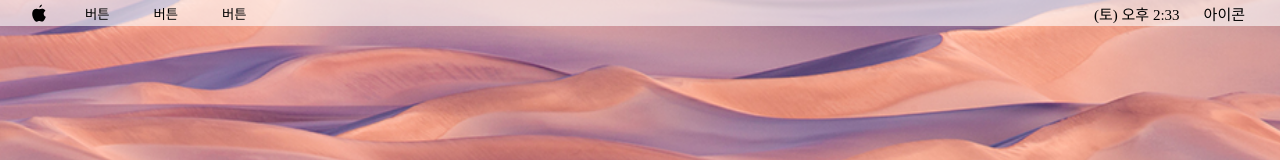
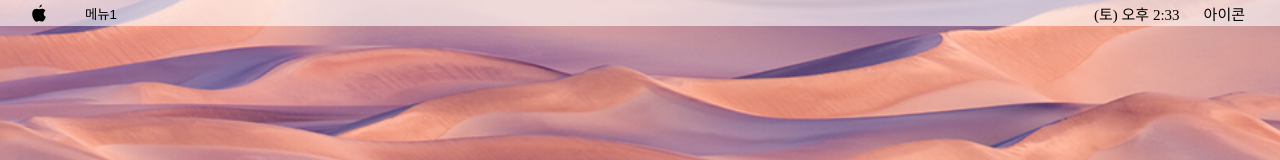
Before and after one commit to paerck25/MacOS-Clone, a React (Create React App) app: page / in a window 1280 px wide. Shown: the top 160 px of the page. Built offline with nearby package versions, Linux system fonts and the light colour scheme.

Commit message:
renew dropmenu

```diff
--- a/src/components/Navigation/DropDown/DropDown.css
+++ b/src/components/Navigation/DropDown/DropDown.css
@@ -33,3 +33,7 @@
     background-color: rgb(22, 111, 245);
     color: white;
 }
+
+.fuck{
+    background-color: red;
+}
--- /dev/null
+++ b/src/components/Navigation/DropDown/Item.tsx
@@ -0,0 +1,16 @@
+import React, { ReactNode } from 'react'
+
+type propsType = {
+    children : ReactNode;
+    className? : string;
+    onClick : () => void;
+}
+
+const Item = ({children, ...props}:propsType) => {
+    console.log(props);
+    return (
+        <li {...props}>{children}</li>
+    )
+}
+
+export default Item
--- a/src/components/Navigation/DropDown/DropDown.tsx
+++ b/src/components/Navigation/DropDown/Wrap.tsx
@@ -1,12 +1,11 @@
-import React, { useState, useEffect } from 'react';
-import './DropDown.css';
+import React, { useState, useEffect, ReactNode } from 'react';
 
 type propsType = {
     name: string;
-
+    children: ReactNode;
 }
 
-const DropDown = () => {
+const DropDown = ({name,children}:propsType) => {
 
     const [open, setOpen] = useState(false);
 
@@ -28,16 +27,13 @@ const DropDown = () => {
     return (
         <div className="dropdown">
             <button className="dropdown-btn" onClick={onClickOpen}>
-                버튼
+                {name}
             </button>
             {
                 open
                     ?
                     <ul className="dropdown-list">
-                        <li>list1</li>
-                        <li>list2</li>
-                        <li>list3</li>
-                        <li>list4</li>
+                        {children}
                     </ul>
                     :
                     null
@@ -46,4 +42,4 @@ const DropDown = () => {
     )
 }
 
-export default DropDown
+export default DropDown;
--- a/src/components/Navigation/DropDown/index.tsx
+++ b/src/components/Navigation/DropDown/index.tsx
@@ -1,3 +1,5 @@
-import DropDown from './DropDown';
+import Wrap from './Wrap';
+import Item from './Item';
+import './DropDown.css';
 
-export default DropDown;
+export default {Wrap,Item};
--- a/src/components/Navigation/Navigation.tsx
+++ b/src/components/Navigation/Navigation.tsx
@@ -47,17 +47,24 @@ const Navigation: React.FC = () => {
             )
     })
 
+    function fuck(){
+        console.log('fuck');
+    }
+
     return (
         <div className="nav-root">
             <nav>
                 {printMenu}
-                <DropDown/>
-                <DropDown/>
-                <DropDown/>
+                <DropDown.Wrap name="메뉴1">
+                    <DropDown.Item onClick={fuck}>시발1</DropDown.Item>
+                    <DropDown.Item className="fuck" onClick={()=>{console.log('시발2')}}>시발2</DropDown.Item>
+                    <DropDown.Item onClick={()=>{console.log('시발3')}}>시발3</DropDown.Item>
+                    <DropDown.Item onClick={()=>{console.log('시발4')}}>시발4</DropDown.Item>
+                </DropDown.Wrap>
                 <div className="clock">
                     <Clock />
                 </div>
-                <div className="menuIcon">
+                <div className="menuIcon" onClick={fuck}>
                     아이콘
                 </div>
             </nav >
```
